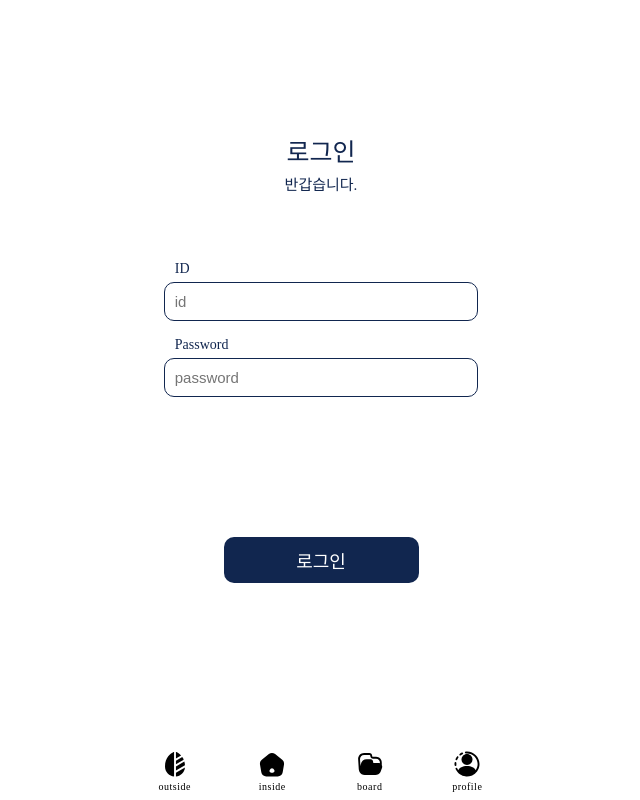
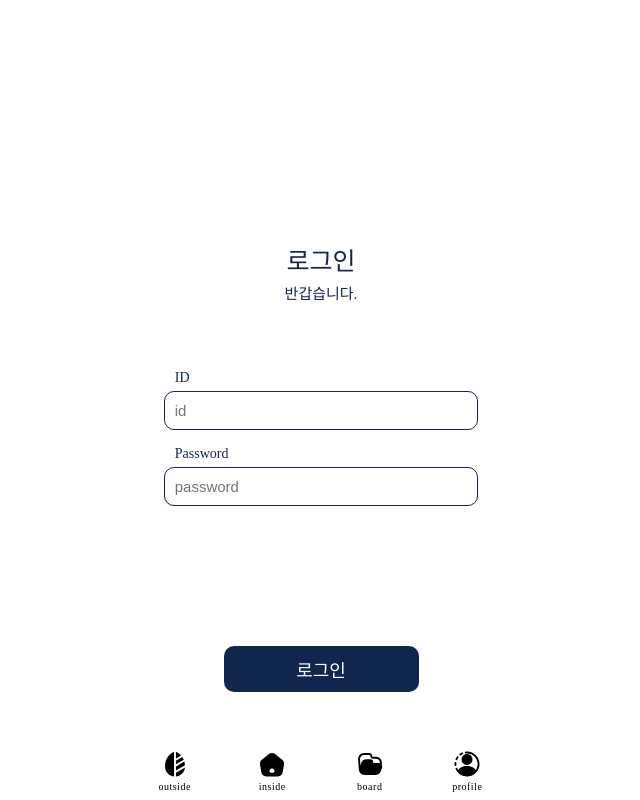
Before and after one commit to CAPSReact/Final, a React (Vite) app: page /signin in a window 1280 px wide. Shown: the whole page, without its empty margins (319-959 px from the left). Built offline with nearby package versions, Linux system fonts and the light colour scheme; no server answers.

Commit message:
STYLE: 3d box margin top 제거

```diff
--- a/src/styles/style.js
+++ b/src/styles/style.js
@@ -19,6 +19,7 @@ export const Wrapper = styled.div`
   min-height: 99vh;
   display: flex;
   flex-direction: column;
+  justify-content: center;
   max-width: 390px;
   background-color: ${({ theme }) => theme.colors.white};
   align-items: center;
@@ -98,7 +99,6 @@ export const Circle = styled.div`
 
 /* canvas 속성 */
 export const Box = styled.div`
-  margin-top: 200px;
   width: 100%;
   max-width: 390px;
   height: 100vh;
```
